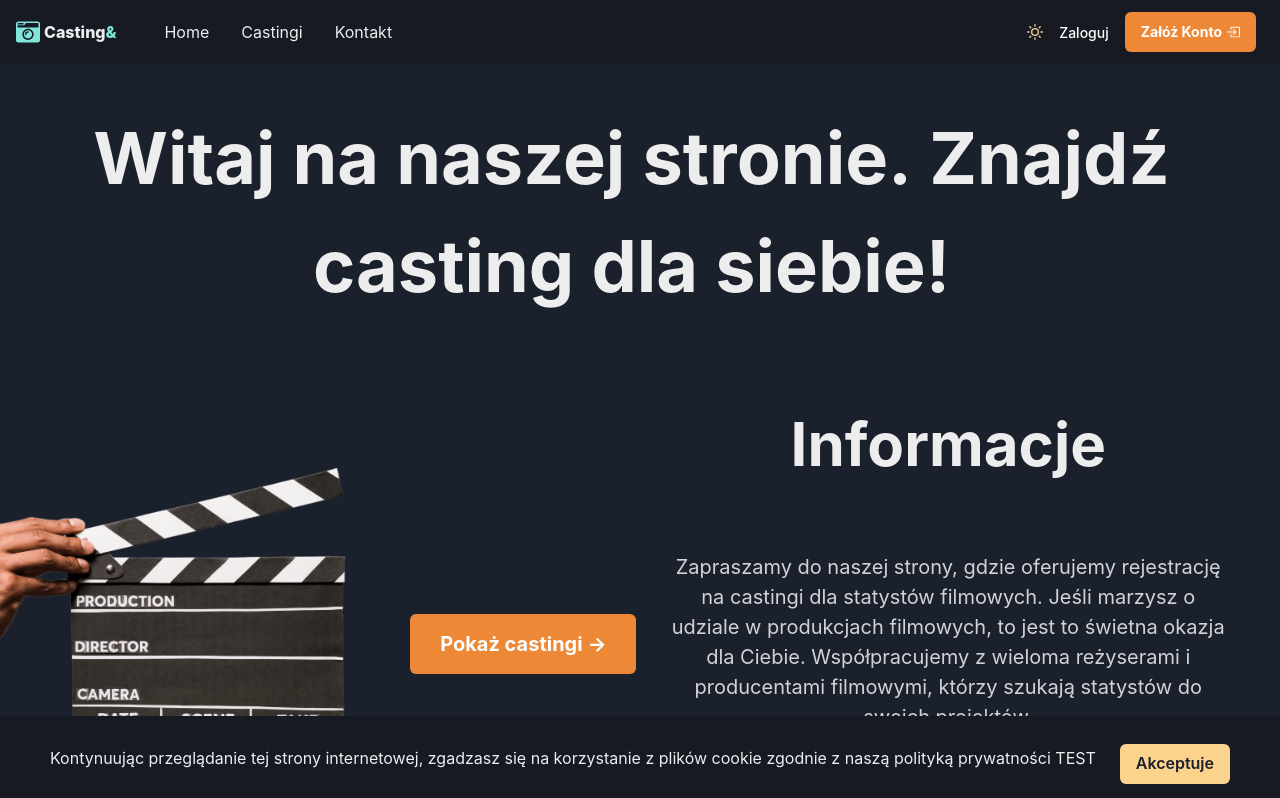
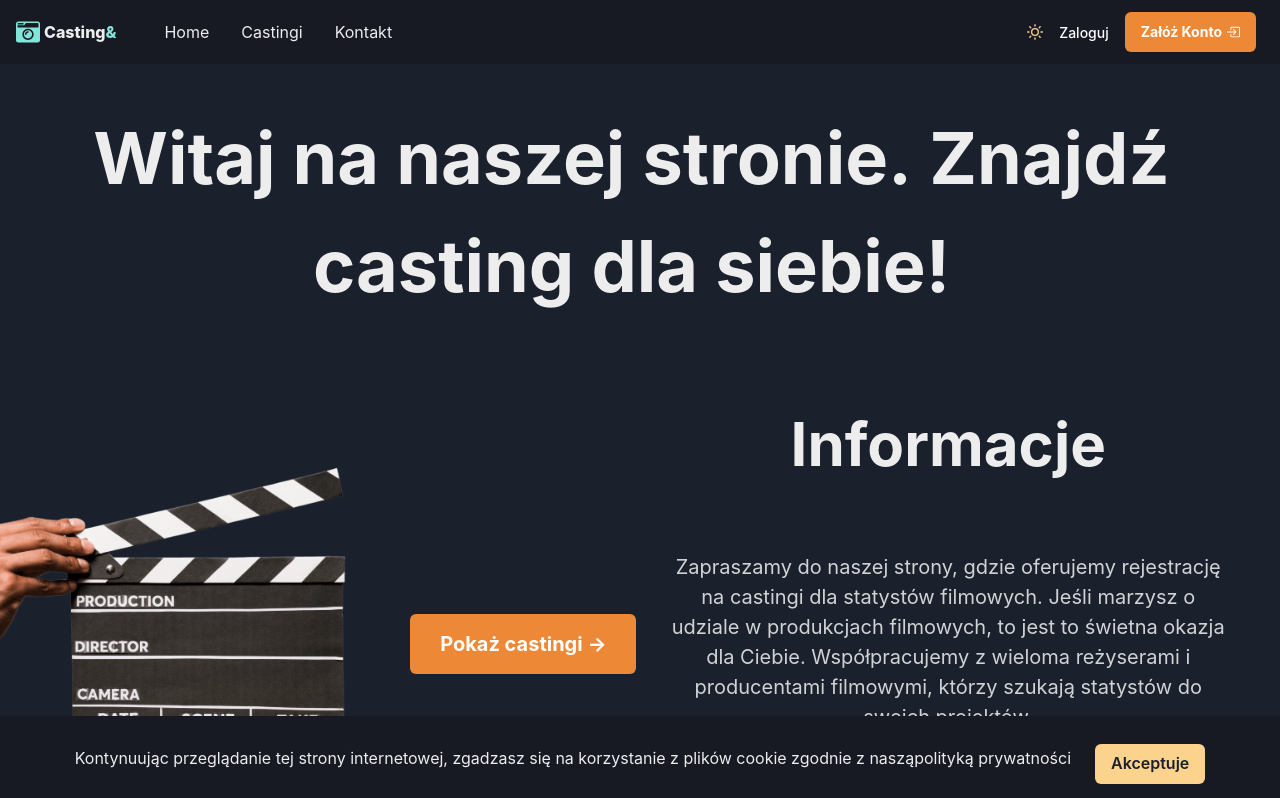
Before and after one commit to sporthq/castingmern, a React (Create React App) app in the folder client/: page / in a window 1280 px wide. Shown: the top 798 px of the page. Built offline with nearby package versions, Linux system fonts and the light colour scheme.

Commit message:
add policy

```diff
--- a/client/src/components/CookieConsent.jsx
+++ b/client/src/components/CookieConsent.jsx
@@ -1,11 +1,12 @@
 import React from 'react';
 import { useCookies } from 'react-cookie';
 import { Box, Button, Text, useColorModeValue } from '@chakra-ui/react';
+import { Link } from 'react-router-dom';
 
 const CookieConsent = () => {
 	const [cookies, setCookie, removeCookie] = useCookies(['cookieConsent']);
 	const giveCookieConsent = (e) => {
-    e.preventDefault()
+		e.preventDefault();
 		setCookie('cookieConsent', true, { path: '/' });
 	};
 
@@ -23,7 +24,7 @@ const CookieConsent = () => {
 		>
 			<Text>
 				Kontynuując przeglądanie tej strony internetowej, zgadzasz się na korzystanie z plików cookie zgodnie z naszą
-				polityką prywatności  TEST
+				<Link to='/'>polityką prywatności </Link>
 			</Text>
 			<Button mt={3} ml={6} colorScheme={'orange'} onClick={giveCookieConsent}>
 				Akceptuje
```
